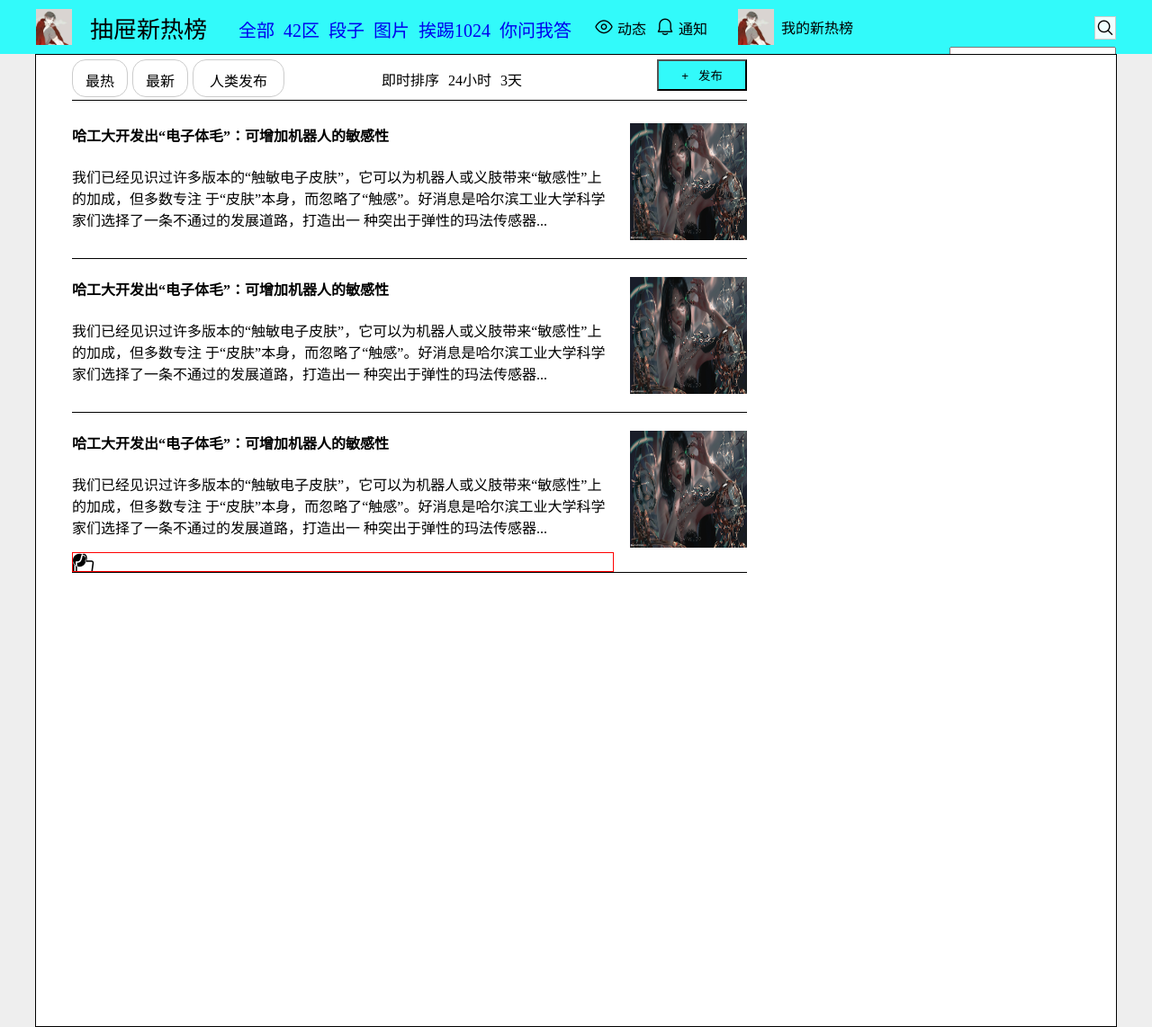
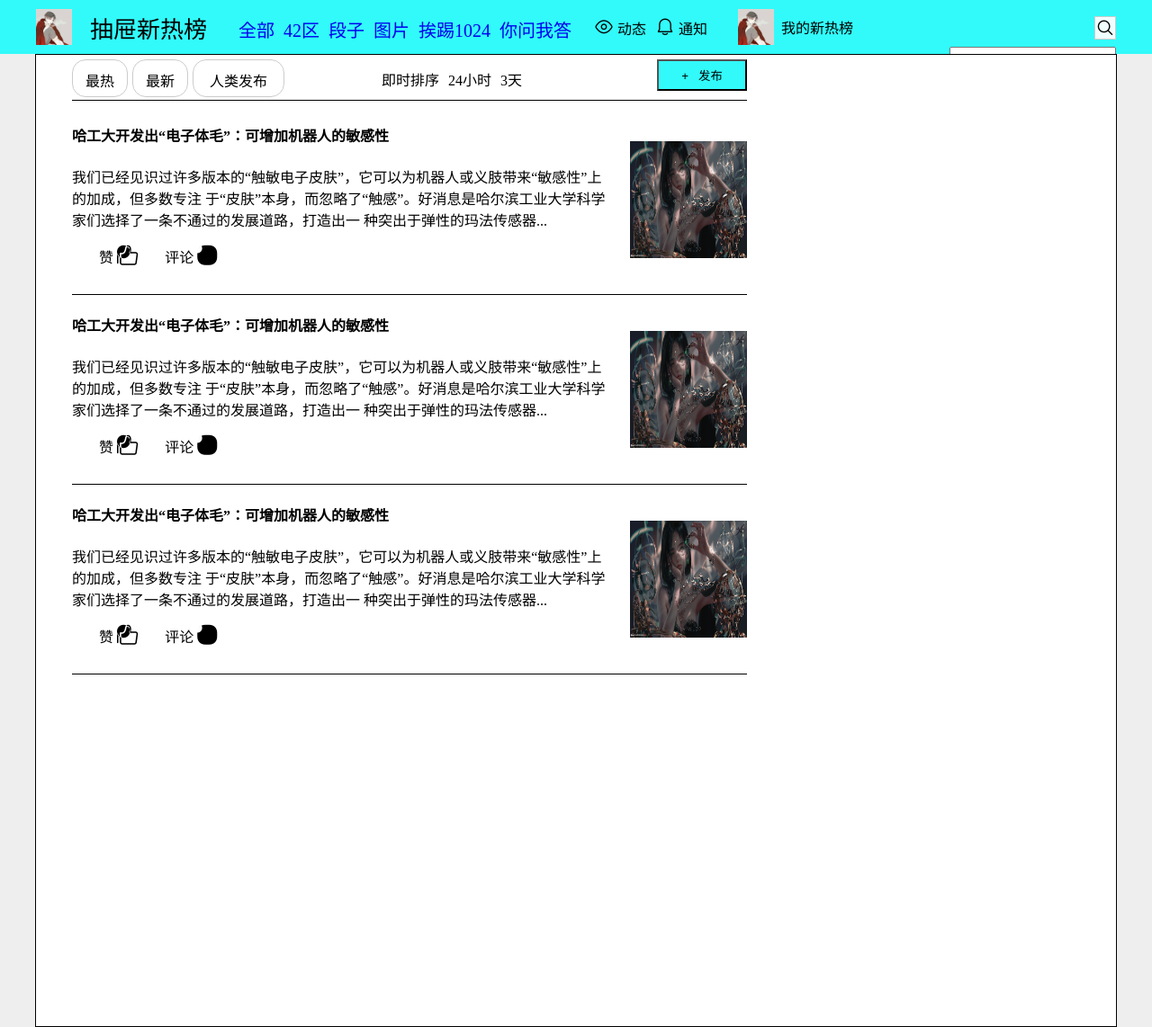
Before and after one commit to HashFlag/drawer, a Django app: page /index/ in a window 1280 px wide. Shown: the whole page at 90% size. Run offline with Django 3.2, Linux system fonts and the light colour scheme.

Commit message:
点赞.bug

```diff
--- a/static/css/index.css
+++ b/static/css/index.css
@@ -274,12 +274,26 @@ body{
     width: 130px;
     height: 130px;
     float: right;
-    margin-top: 20px;
-    margin-bottom: 20px;
+    margin-top: 40px;
+    margin-bottom: 40px;
 }
 .left_message_image img{
     width: 130px;
     height: 130px;
+}
+/* 点赞和评论 */
+.left_message_comment{
+    width: 100%;
+    height: 25px;
+    float: bottom;
+}
+.support{
+    float: left;
+    margin-left: 30px;
+}
+.comment{
+    float: left;
+    margin-left: 30px;
 }
 /* 遮罩层 */
 .box{
@@ -393,12 +407,7 @@ body{
     width: 200px;
     height: 25px;
 }
-.left_message_comment{
-    width: 100%;
-    height: 20px;
-    border: 1px solid red;
-    overflow: hidden;
-}
+
 /* 右侧块 */
 
 
--- a/templates/index.html
+++ b/templates/index.html
@@ -24,17 +24,16 @@
                     <p>我们已经见识过许多版本的“触敏电子皮肤”，它可以为机器人或义肢带来“敏感性”上的加成，但多数专注
                     于“皮肤”本身，而忽略了“触感”。好消息是哈尔滨工业大学科学家们选择了一条不通过的发展道路，打造出一
                     种突出于弹性的玛法传感器...<p>
-                </div>
-                <div class="left_message_image">
-                    <img src="../static/img/wlop.jpg" alt="">
-                </div>
-            </div>
-            <div class="left_message">
-                <div class="left_message_hidden">
-                    <h4>哈工大开发出“电子体毛”：可增加机器人的敏感性</h4>
-                    <p>我们已经见识过许多版本的“触敏电子皮肤”，它可以为机器人或义肢带来“敏感性”上的加成，但多数专注
-                    于“皮肤”本身，而忽略了“触感”。好消息是哈尔滨工业大学科学家们选择了一条不通过的发展道路，打造出一
-                    种突出于弹性的玛法传感器...<p>
+                    <div class="left_message_comment">
+                        <div class="support">
+                            <span>赞</span>
+                            <span id="zan" class="iconfont">&#xe688;</span>
+                        </div>
+                        <div class="comment">
+                            <span>评论</span>
+                            <span id="zan" class="iconfont">&#xe632;</span>
+                        </div>
+                    </div>
                 </div>
                 <div class="left_message_image">
                     <img src="../static/img/wlop.jpg" alt="">
@@ -48,9 +47,32 @@
                     种突出于弹性的玛法传感器...<p>
                     <div class="left_message_comment">
                         <div class="support">
-                            <span class="iconfont">&#xe688;</span>
+                            <span>赞</span>
+                            <span id="zan" class="iconfont">&#xe688;</span>
                         </div>
                         <div class="comment">
+                            <span>评论</span>
+                            <span id="zan" class="iconfont">&#xe632;</span>
+                        </div>
+                    </div>
+                </div>
+                <div class="left_message_image">
+                    <img src="../static/img/wlop.jpg" alt="">
+                </div>
+            </div>
+            <div class="left_message">
+                <div class="left_message_hidden">
+                    <h4>哈工大开发出“电子体毛”：可增加机器人的敏感性</h4>
+                    <p>我们已经见识过许多版本的“触敏电子皮肤”，它可以为机器人或义肢带来“敏感性”上的加成，但多数专注
+                    于“皮肤”本身，而忽略了“触感”。好消息是哈尔滨工业大学科学家们选择了一条不通过的发展道路，打造出一
+                    种突出于弹性的玛法传感器...<p>
+                    <div class="left_message_comment">
+                        <div class="support">
+                            <span>赞</span>
+                            <span id="zan" class="iconfont">&#xe688;</span>
+                        </div>
+                        <div class="comment">
+                            <span>评论</span>
                             <span class="iconfont">&#xe632;</span>
                         </div>
                     </div>
@@ -76,6 +98,39 @@
             <div class="user_sonpage_box">退出</div>
         </div>
     </div>
+    <script>
+        $(function(){
+            $("#zan").click(function(){
+                var fz = 12; //font-size
+                var tp = 5; //top
+                var lf = 5; //left
+                var op = 1; //opacity
+                var tag = document.createElement("span");
+                tag.innerHTML = "+1"; //因为是文本所以innerText与innerHtml的使用效果相同
+                tag.style.color = "red";//字体颜色
+                tag.style.fontSize = fz+ "px";//字体大小
+                tag.style.top = lf + "px";//移动方向
+                tag.style.opacity = op; //透明度
+                $(this).append(tag);//把span标签添加到class属性值为zan的div的后面
+                var tim = setInterval(function(){ //自动进行循环，直到条件达到clearInterval(tim)时停止
+                    fz += 5; //font-size
+                    tp += 5; //top
+                    lf += 5; //left
+                    op -= 0.2; //opacity
+                    tag.innerHTML = "+1";
+                    tag.style.color = "red";
+                    tag.style.fontSize = fz+ "px";
+                    tag.style.top = lf + "px";
+                    tag.style.opacity = op; //透明度
+                    if (op<0){ // 判定计时停止的条件
+                        clearInterval(tim);
+                        $("tag").remove();
+                    }
+
+                },50)
+            });
+        })
+    </script>
 {% endblock %}
 {% block LoginOrRegister %}
     <!-- 遮罩层 -->
```
